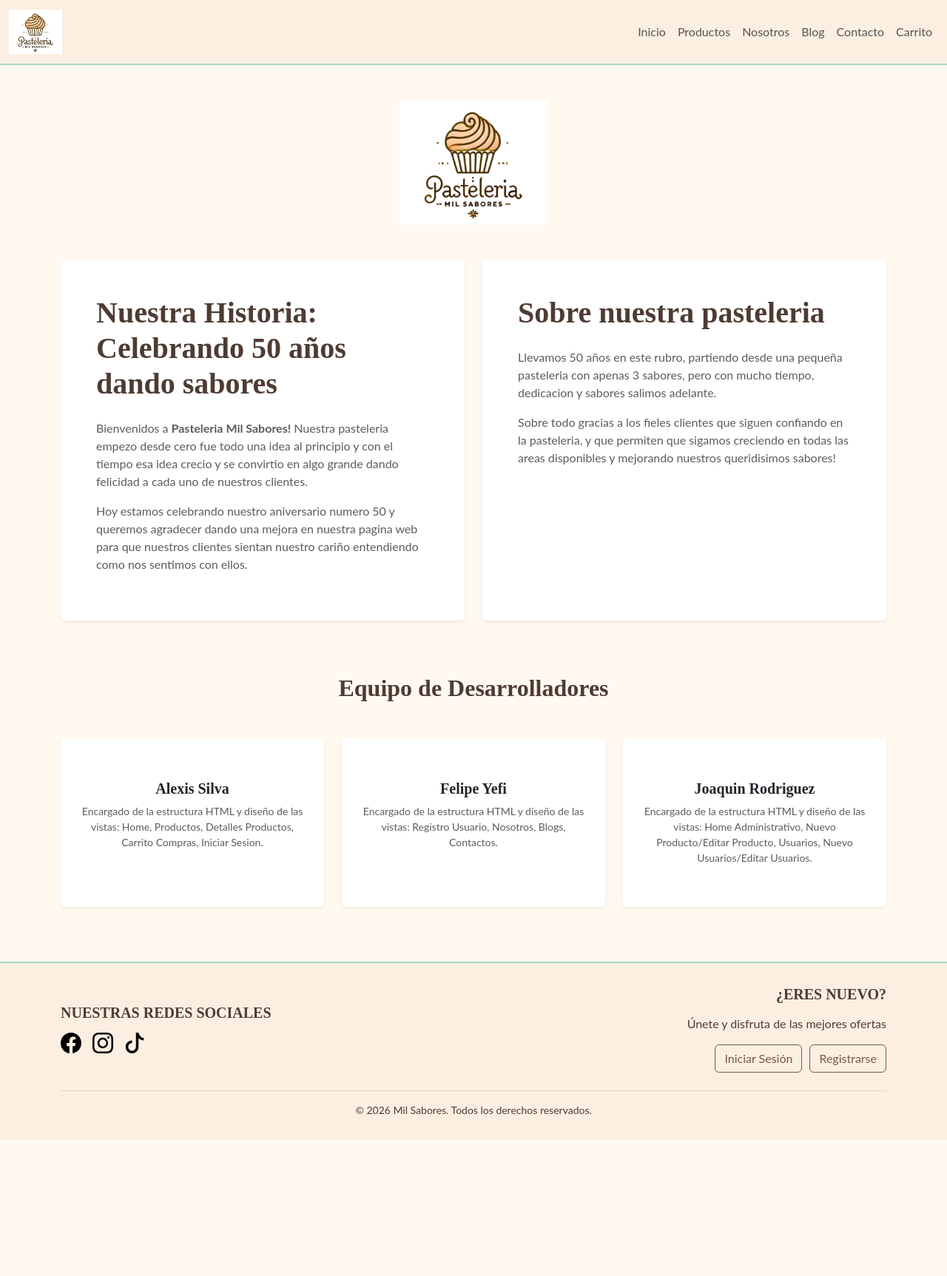
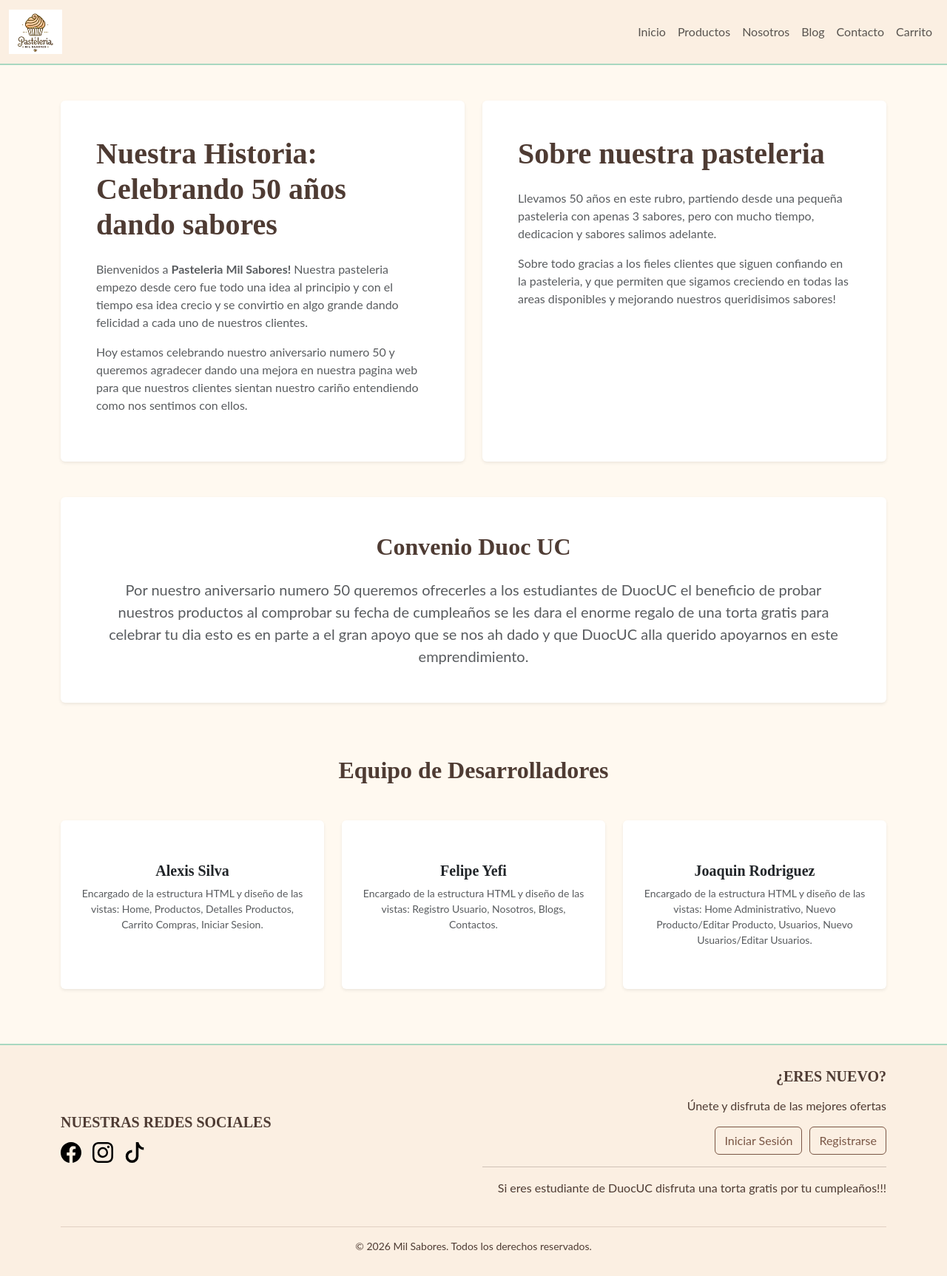
Before and after one commit to AlexisSilva23/1000_Sabores, a React (Vite) app: page /nosotros in a window 1280 px wide. Shown: the whole page at 74% size. Before the commit the page ends 1541 px from the top, so only its background shows below. Built offline with nearby package versions, Linux system fonts and the light colour scheme.

Commit message:
Segundo commit de felipe

```diff
--- a/src/components/footer/footer.jsx
+++ b/src/components/footer/footer.jsx
@@ -33,6 +33,8 @@ function Footer() {
               <Link to="/inicio-sesion" className="btn btn-outline-success">Iniciar Sesión</Link>
               <Link to="/registro-usuario" className="btn btn-outline-success">Registrarse</Link>
             </div>
+            <hr/>
+            <p>Si eres estudiante de DuocUC disfruta una torta gratis por tu cumpleaños!!!</p>
           </div>
         </div>
 
--- a/src/pages/blogs/blog.jsx
+++ b/src/pages/blogs/blog.jsx
@@ -87,6 +87,7 @@ function Blog() {
                 </div>
             </article>
         </main>
+
     );
 }
 
--- a/src/pages/contacto/contacto.jsx
+++ b/src/pages/contacto/contacto.jsx
@@ -62,7 +62,7 @@ function Contacto() {
                                 </div>
                             </div>
                             <div className="mt-4">
-                                <button type="button" onClick={enviarMensaje} className="btn w-100 text-white" style={{ backgroundColor: '#8B4513'}}>
+                                <button type="button" onClick={enviarMensaje} className="btn w-100 text-white" >
                                     ENVIAR MENSAJE
                                 </button>
                             </div>
--- a/src/pages/contacto/contacto.module.css
+++ b/src/pages/contacto/contacto.module.css
@@ -0,0 +1,4 @@
+.botonCafe {
+    background-color: #8B4513 !important;
+    color: white !important;
+}
--- a/src/pages/nosotros/nosotros.jsx
+++ b/src/pages/nosotros/nosotros.jsx
@@ -1,11 +1,8 @@
-import estilos from "./nosotros.module.css";
+
 
 function Nosotros() {
   return (
     <main className="container mt-5 mb-5">
-      <div className="text-center mb-5">
-        <img src="/img/logo.png" alt="Mil Sabores" className={estilos.logo} />
-      </div>
 
       <div className="row mb-5">
         <div className="col-lg-6 mb-4 mb-lg-0">
@@ -37,6 +34,20 @@ function Nosotros() {
         </div>
       </div>
 
+      <div className="row mb-5">
+        <div className="col-12">
+          <section className="card shadow-sm border-0">
+            <div className="card-body p-4 p-md-5 text-center">
+              <h2 className="mb-4">Convenio Duoc UC</h2>
+              <p className="text-muted fs-5 mb-0">
+                Por nuestro aniversario numero 50 queremos ofrecerles a los estudiantes de DuocUC el beneficio de probar nuestros productos al comprobar su fecha de cumpleaños se les dara el enorme regalo
+                  de una torta gratis para celebrar tu dia esto es en parte a el gran apoyo que se nos ah dado y que DuocUC alla querido apoyarnos en este emprendimiento.
+              </p>
+            </div>
+          </section>
+        </div>
+      </div>
+
       <section className="equipo_desarrolladores text-center mt-5 pt-4">
         <h2 className="mb-5">Equipo de Desarrolladores</h2>
         <div className="row justify-content-center">
@@ -53,7 +64,6 @@ function Nosotros() {
             </div>
           </div>
 
-          {/* Tarjeta Felipe */}
           <div className="col-md-4 mb-4">
             <div className="card shadow-sm border-0 h-100 py-4">
               <div className="card-body">
@@ -66,7 +76,6 @@ function Nosotros() {
             </div>
           </div>
 
-          {/* Tarjeta Joaquin */}
           <div className="col-md-4 mb-4">
             <div className="card shadow-sm border-0 h-100 py-4">
               <div className="card-body">
--- a/src/pages/registro-usuario/registroUsuario.jsx
+++ b/src/pages/registro-usuario/registroUsuario.jsx
@@ -1,10 +1,11 @@
 import { useState } from 'react';
 import Navbar from '../../components/navbar/navbar';
+import estilos from './registroUsuario.module.css';
 
 function RegistroUsuario() {
     const [nombre, setNombre] = useState("");
     const [apellido, setApellido] = useState("");
-    const [edad, setEdad] = useState("");
+    const [fechaNacimiento, setFechaNacimiento] = useState("");
     const [correo, setCorreo] = useState("");
     const [password, setPassword] = useState("");
     const [confirmPassword, setConfirmPassword] = useState("");
@@ -14,6 +15,7 @@ function RegistroUsuario() {
     function registrar(e) {
         e.preventDefault();
 
+        // --- 1. VALIDACIONES ---
         if (nombre.trim() === "") {
             alert("Por favor, ingrese su nombre.");
             return;
@@ -24,8 +26,8 @@ function RegistroUsuario() {
             return;
         }
 
-        if (edad === "" || edad <= 0) {
-            alert("Por favor, ingrese una edad valida.");
+        if (fechaNacimiento === "") {
+            alert("Por favor, ingrese su fecha de nacimiento.");
             return;
         }
 
@@ -59,11 +61,16 @@ function RegistroUsuario() {
             return;
         }
 
-        console.log("Los siguentes datos fueron guardados: ", { nombre, apellido, edad, correo, password, confirmPassword, region, comuna });
+        const datosUsuario = { nombre, apellido, fechaNacimiento, correo, password, region, comuna };
 
-        alert("¡Registro hecho con exito!");
+        console.log("Los siguientes datos fueron guardados: ", datosUsuario);
+
+        if (correo.toLowerCase().endsWith("@duocuc.cl")) {
+            alert("¡Registro hecho con éxito! 🎉\n\nComo estudiante de Duoc UC, tienes derecho a una TORTA GRATIS en tu cumpleaños.");
+        } else {
+            alert("¡Registro hecho con éxito!");
+        }
     }
-
 
     return (
         <>
@@ -78,11 +85,11 @@ function RegistroUsuario() {
                     <div className="col-md-10">
                         <div className="card shadow-sm p-4">
 
-                            <h2 className="mb-4" style={{ fontFamily: 'Pacifico, cursive', color: '#6d4c41' }}>
+                            <h2 className="mb-4">
                                 SE PARTE DE NUESTROS SABORES
                             </h2>
 
-                            <form onSubmit={registrar}>
+                            <form>
                                 <div className="row">
                                     <div className="col-md-6 mb-3">
                                         <label htmlFor="txtNombre">Nombre:</label>
@@ -95,8 +102,8 @@ function RegistroUsuario() {
                                     </div>
 
                                     <div className="col-md-6 mb-3">
-                                        <label htmlFor="txtEdad">Edad:</label>
-                                        <input type="number" id="txtEdad" className="form-control" placeholder="Ingrese su edad" value={edad} onChange={(e) => setEdad(e.target.value)} required />
+                                        <label htmlFor="txtFechaNacimiento">Fecha de Nacimiento:</label>
+                                        <input type="date" id="txtFechaNacimiento" className="form-control" value={fechaNacimiento} onChange={(e) => setFechaNacimiento(e.target.value)} required />
                                     </div>
 
                                     <div className="col-md-6 mb-3">
@@ -132,7 +139,7 @@ function RegistroUsuario() {
                                 </div>
 
                                 <div className="mt-4">
-                                    <button type="button" onClick={registrar} className="btn text-white" style={{ backgroundColor: '#8B4513'}}>
+                                    <button type="button" onClick={registrar} className={`btn ${estilos.botonCafe}`}>
                                         REGISTRARSE
                                     </button>
                                 </div>
--- a/src/pages/registro-usuario/registroUsuario.module.css
+++ b/src/pages/registro-usuario/registroUsuario.module.css
@@ -0,0 +1,4 @@
+.botonCafe {
+    background-color: #8B4513 !important;
+    color: white !important;
+}
--- a/src/routes.jsx
+++ b/src/routes.jsx
@@ -23,10 +23,11 @@ export const routes = createBrowserRouter([
       { path: "/", element: <Inicio /> },
       { path: "/nosotros", element: <Nosotros /> },
       { path: "/productos", element: <Productos /> }
+
     ],
   },
-      { path: "/home-admin", element: <HomeAdmin /> },
       { path: "/inicio-sesion", element: <InicioSesion /> },
       { path: "/registro-usuario", element: <RegistroUsuario /> },
+      { path: "/home-admin", element: <HomeAdmin /> },
       { path: "/users-admin", element: <UsuariosAdmin/>}
 ]);
```
Also changed, not shown: src/pages/blogs/blog.module.css (added).
